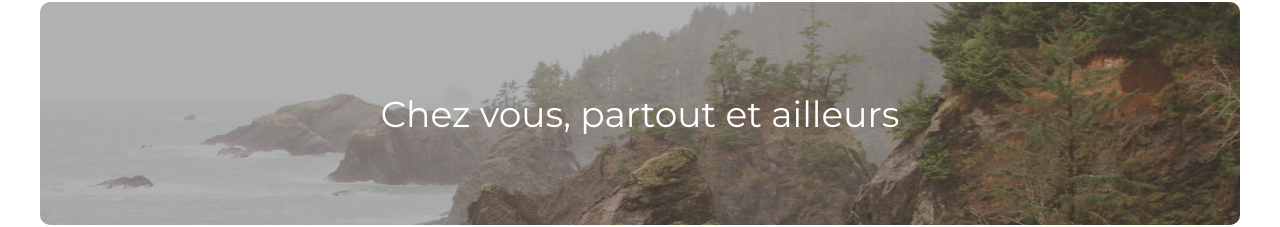
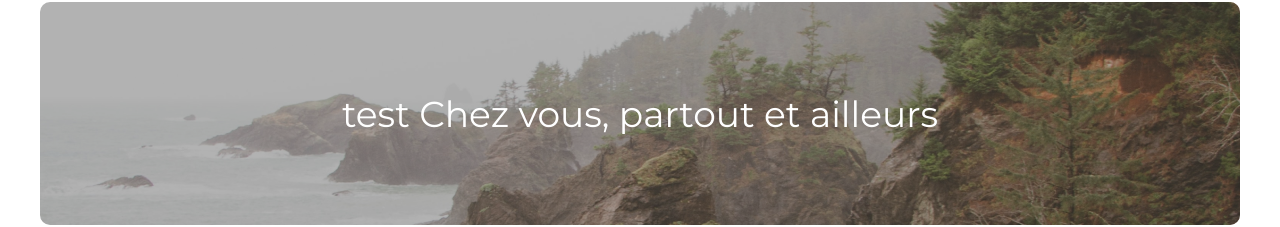
Before and after one commit to TonySanchezD/Kasa, a React (Create React App) app: page / in a window 1280 px wide. Shown: the part 169-396 px from the top of the page. Built offline with nearby package versions, Linux system fonts and the light colour scheme.

Commit message:
test gh-page

```diff
--- a/src/react/pages/home/Main.jsx
+++ b/src/react/pages/home/Main.jsx
@@ -5,7 +5,7 @@ function Main() {
         <main>
             <div className="banner">
                 <div className="banner--filter-black"></div>
-                <h2 className="banner--title">Chez vous, partout et ailleurs</h2>
+                <h2 className="banner--title"> test Chez vous, partout et ailleurs</h2>
                 <div className="banner--img banner--img__home"></div>
             </div>
             <div className="rentals">
```
